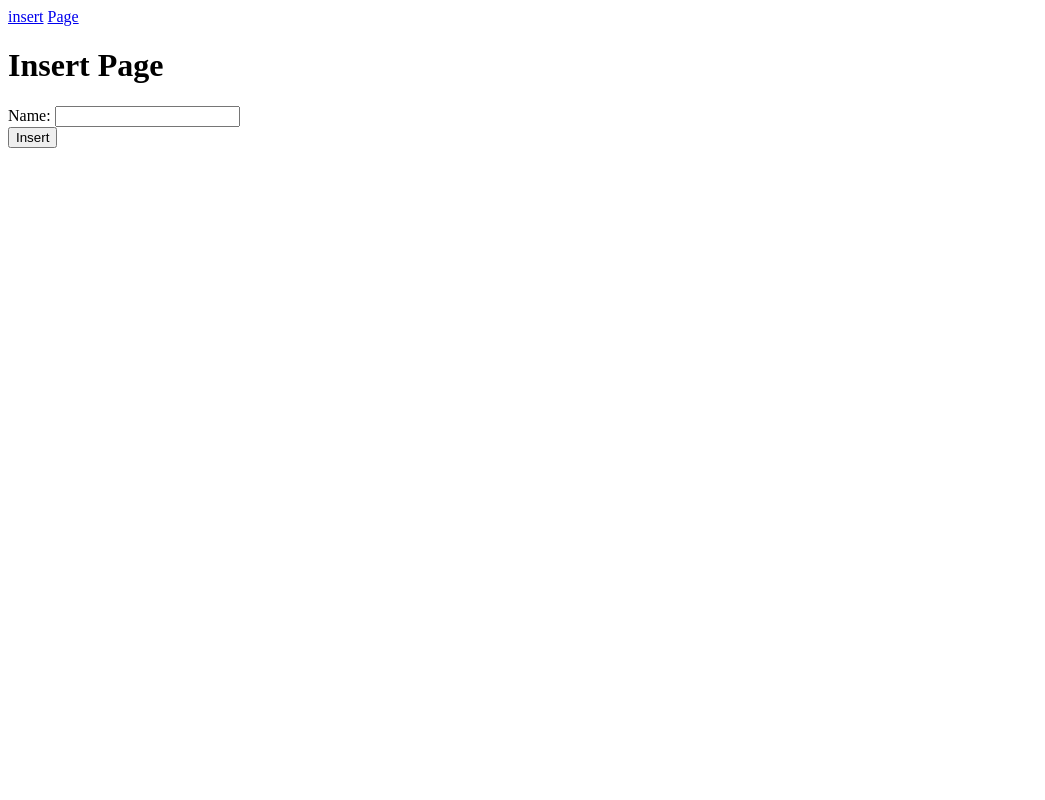
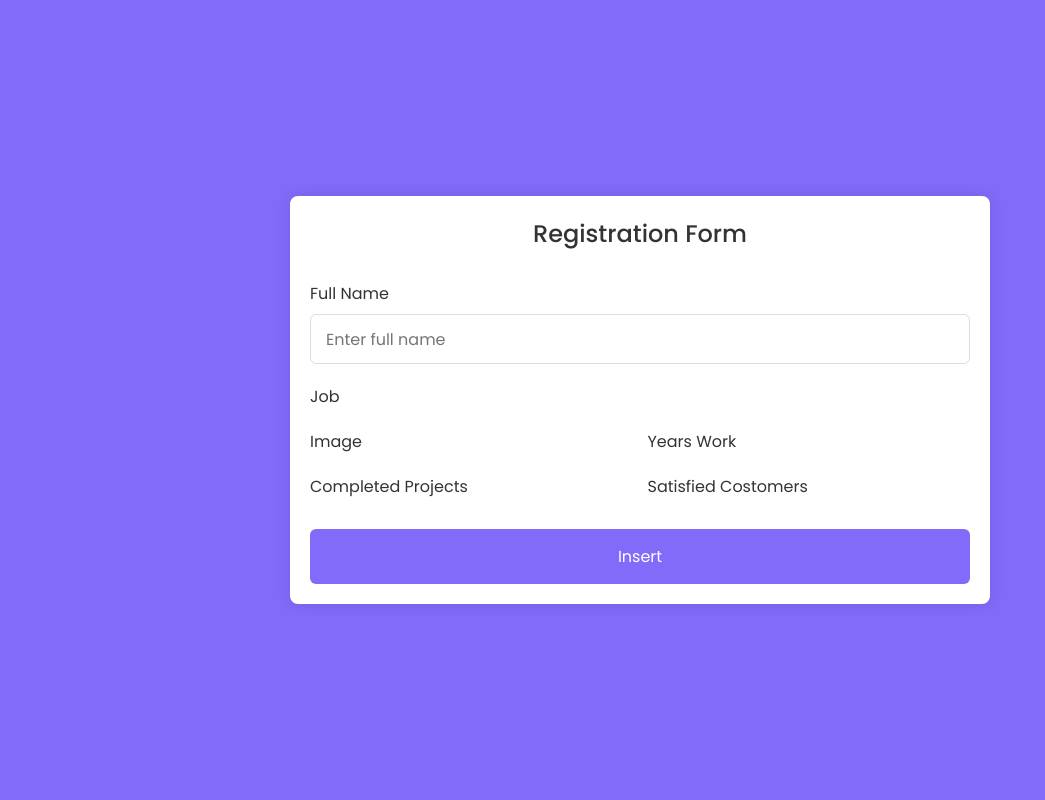
Before and after one commit to rebaibenatallah/newtestDjango, a Django app: page /portfolio/skills in a window 1280 px wide. Shown: the whole page, without its empty margins (0-1045 px from the left). Run offline with Django 5.2, Linux system fonts and the light colour scheme; some libraries are stand-ins or nearby versions.

Commit message:
finshed insert form and some designe

```diff
--- a/newtest/settings.py
+++ b/newtest/settings.py
@@ -32,6 +32,7 @@
 # Application definition
 
 INSTALLED_APPS = [
+    'widget_tweaks',
     'portfolio.apps.PortfolioConfig',
     'home.apps.HomeConfig',
     'django.contrib.admin',
@@ -120,7 +121,8 @@
 STATIC_ROOT = os.path.join(BASE_DIR,'static')
 STATIC_URL = 'static/'
 STATICFILES_DIRS = [
-    os.path.join(BASE_DIR,'newtest/static')
+    os.path.join(BASE_DIR,'newtest/static'),
+    os.path.join(BASE_DIR, 'portfolio/static')
 ]
 
 # media
--- /dev/null
+++ b/portfolio/static/css/insert.css
@@ -0,0 +1,90 @@
+@import url('https://fonts.googleapis.com/css2?family=Poppins:wght@100;300;400;500;600&display=swap');
+
+*{
+    margin: 0;
+    padding: 0;
+    box-sizing: border-box;
+    font-family: "Poppins", sans-serif;
+}
+body{
+    min-height: 100vh;
+    display: flex;
+    align-items: center;
+    justify-content: center;
+    background: rgb(130, 106, 251);
+    padding: 20px;
+}
+.container {
+    position: relative;
+    max-width: 700px;
+    width: 100%;
+    background: #fff;
+    padding: 20px;
+    border-radius: 8px;
+    box-shadow: 0 0 15px rgba(0, 0, 0, 0.1);
+}
+.container header {
+    font-size: 1.5rem;
+    color: #333;
+    font-weight: 500;
+    text-align: center;
+}
+.container .form{
+    margin-top: 30px;
+}
+.form .input_box {
+    width: 100%;
+    margin-top: 20px;
+}
+.input_box label {
+    color: #333;
+}
+.form .input_box input {
+    position: relative;
+    height: 50px;
+    width: 100%;
+    outline: none;
+    font-size: 1rem;
+    color: #707070;
+    margin-top: 8px;
+    border: 1px solid #ddd;
+    border-radius: 6px;
+    padding: 0 15px;
+}
+.form .column{
+    display: flex;
+    column-gap: 15px;
+}
+
+.form #img {
+    height: 100%;
+    width: 100%;
+    outline: none;
+    border: none;
+    color: #707070;
+    font-size: 1rem;
+}
+
+.form button {
+    height: 55px;
+    width: 100%;
+    color: #fff;
+    font-size: 1rem;
+    border: none;
+    margin-top: 30px;
+    cursor: pointer;
+    border-radius: 6px;
+    font-weight: 400;
+    transition: all 0.2s ease;
+    background-color: rgb(130, 106, 251);
+}
+.form button:hover{
+    background-color: rgb(88, 56, 250);
+}
+
+/* responsive */
+@media screen and (max-width: 500px) {
+    .form .column{
+        flex-wrap: wrap;
+    }
+}
--- a/portfolio/views.py
+++ b/portfolio/views.py
@@ -19,21 +19,24 @@
 
 def insert(request):
     # ================= get data posted from insert html with forms.py
-    dataform = user_portfolioform(request.POST,request.FILES)
+    if request.method == 'POST':
+        dataform = user_portfolioform(request.POST,request.FILES)
     # print(dataform)
-    if dataform.is_valid():
-        dataform.save()
+        if dataform.is_valid():
+            dataform.save()
     # ================================================================
     # ================= get data posted from insert html ======
-    # name = request.POST.get('name')
-    # job = request.POST.get('job')
-    # img = request.POST.get('img')
-    # years_work = request.POST.get('years_work')
-    # completed_projects = request.POST.get('completed_projects')
-    # satisfied_costomers = request.POST.get('satisfied_costomers')
+    # if request.method == 'POST':
+        # name = request.POST.get('name')
+        # job = request.POST.get('job')
+        # img = request.POST.get('img')
+        # years_work = request.POST.get('years_work')
+        # completed_projects = request.POST.get('completed_projects')
+        # satisfied_costomers = request.POST.get('satisfied_costomers')
     # ================= send data to db user portfolio table ===
-    # data =User_portfolio(Name=name,Job=job,image=img,Years_work=years_work,Completed_projects=completed_projects,Satisfied_costomers=satisfied_costomers)
-    # data.save()
+        # data =User_portfolio(Name=name,Job=job,image=img,Years_work=years_work,Completed_projects=completed_projects,Satisfied_costomers=satisfied_costomers)
+        # if data.is_valid():
+        # data.save()
     # ==========================================================
 
     # print(name)
@@ -43,3 +46,4 @@
     # print(completed_projects)
     # print(satisfied_costomers)
     return render(request,'portfolio/insert.html',{'userform':user_portfolioform})
+    # return render(request,'portfolio/insert.html')
--- a/templates/portfolio/insert.html
+++ b/templates/portfolio/insert.html
@@ -1,8 +1,68 @@
-<a href="{%url 'insert'%}">insert</a>
+<!-- <a href="{%url 'insert'%}">insert</a>
 <a href="{%url 'page'%}">Page</a>
-<h1>Insert Page</h1>
-<form method="post" >
-    {% csrf_token %}
+<a href="{%url 'skills'%}">skills</a> -->
+{% load static %}
+{% load widget_tweaks %}
+<!DOCTYPE html>
+<html lang="en">
+<head>
+    <meta charset="UTF-8">
+    <meta name="viewport" content="width=device-width, initial-scale=1.0">
+    <link rel="stylesheet" href="{% static 'css/insert.css' %}">
+    <title>Document</title>
+</head>
+<body>
+    <section class="container">
+        <Header>Registration Form</Header>
+        <form action="" method="POST"class="form" enctype="multipart/form-data">
+            {% csrf_token %}
+            <div class="input_box">
+                <label for="">Full Name</label>
+                <!-- <input type="text" name="" placeholder="Enter full name" id=""> -->
+                {{userform.Name|attr:"placeholder:Enter full name"}}
+            </div>
+            <div class="input_box">
+                <label for="">Job</label>
+                <!-- <input type="text" name="" placeholder="Enter your job" id=""> -->
+                {{userform.Job|attr:"placeholder:Enter your job"}}
+            </div>
+            <div class="column">
+                <div class="input_box">
+                    <label for="">Image</label>
+                    <!-- <input type="file" name="" placeholder="Enter your job" id="img"> -->
+                    {{userform.image|attr:"placeholder:Enter your image"}}
+                </div>
+                <div class="input_box">
+                    <label for="">Years Work</label>
+                    <!-- <input type="number" name="" placeholder="Enter your job" id=""> -->
+                    {{userform.Years_work|attr:"placeholder:Years of Work"}}
+                </div>
+            </div>
+            <div class="column">
+                <div class="input_box">
+                    <label for="">Completed Projects</label>
+                    <!-- <input type="number" name="" placeholder="Enter your job" id=""> -->
+                    {{userform.Completed_projects|attr:"placeholder:Completed Projects"}}
+                </div>
+                <div class="input_box">
+                    <label for="">Satisfied Costomers</label>
+                    <!-- <input type="number" name="" placeholder="Enter your job" id=""> -->
+                    {{userform.Satisfied_costomers|attr:"placeholder:Satisfied costomers"}}
+                </div>
+            </div>
+            <button>Insert</button>
+        </form>
+    </section>
+    <!-- <form method="post" enctype="multipart/form-data" >
+        <h1>Insert Page</h1>
+
+        {{userform.Job|add_class:"css_class"}}
+        <input type="submit" value="Insert">
+    </form> -->
+</body>
+</html>
+
+
     <!-- <label for="name">Name:</label><br>
     <input type="text" id="name" name="name"><br>
     <label for="job">Job:</label><br>
@@ -15,7 +75,3 @@
     <input type="text" id="completed_projects" name="completed_projects"><br>
     <label for="satisfied_costomers">Satisfied Costomers:</label><br>
     <input type="text" id="satisfied_costomers" name="satisfied_costomers"><br> -->
-    {{userform}}
-
-    <input type="submit" value="Insert">
-</form>
--- a/templates/portfolio/page.html
+++ b/templates/portfolio/page.html
@@ -1,5 +1,6 @@
 <a href="{%url 'insert'%}">insert</a>
 <a href="{%url 'page'%}">Page</a>
+<a href="{%url 'skills'%}">skills</a>
 <h1> The First Page </h1>
 
 {% for x in user %}
```
Also changed, not shown: static/css/insert.css (added, +8 -0 lines), db.sqlite3, media/photos/24/09/24/python.jpg (added), media/photos/24/09/24/python_ZN7jLpd.jpg (added), media/photos/24/09/24/web.jpg (added), media/photos/24/09/24/web_Wt2XmOS.jpg (added).
